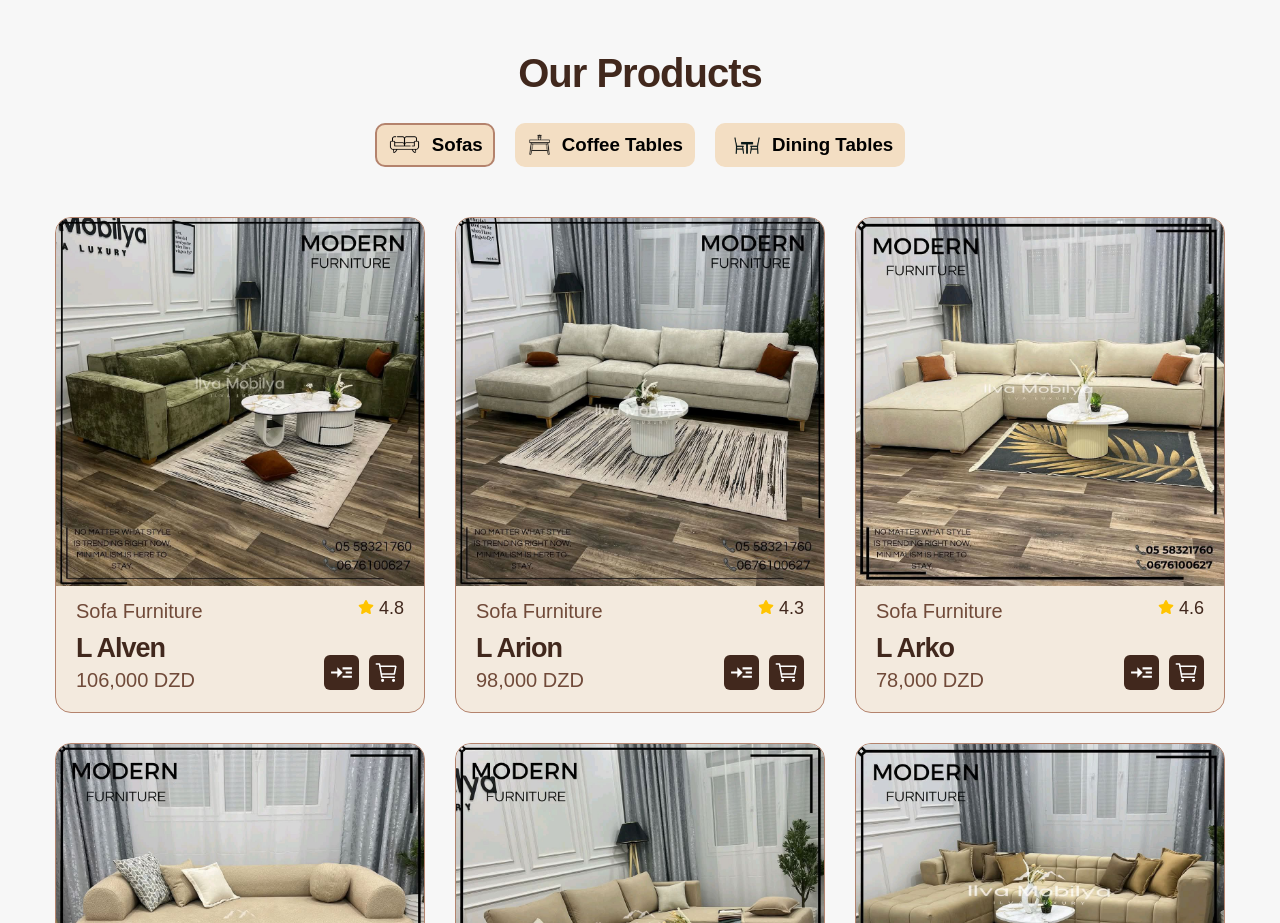
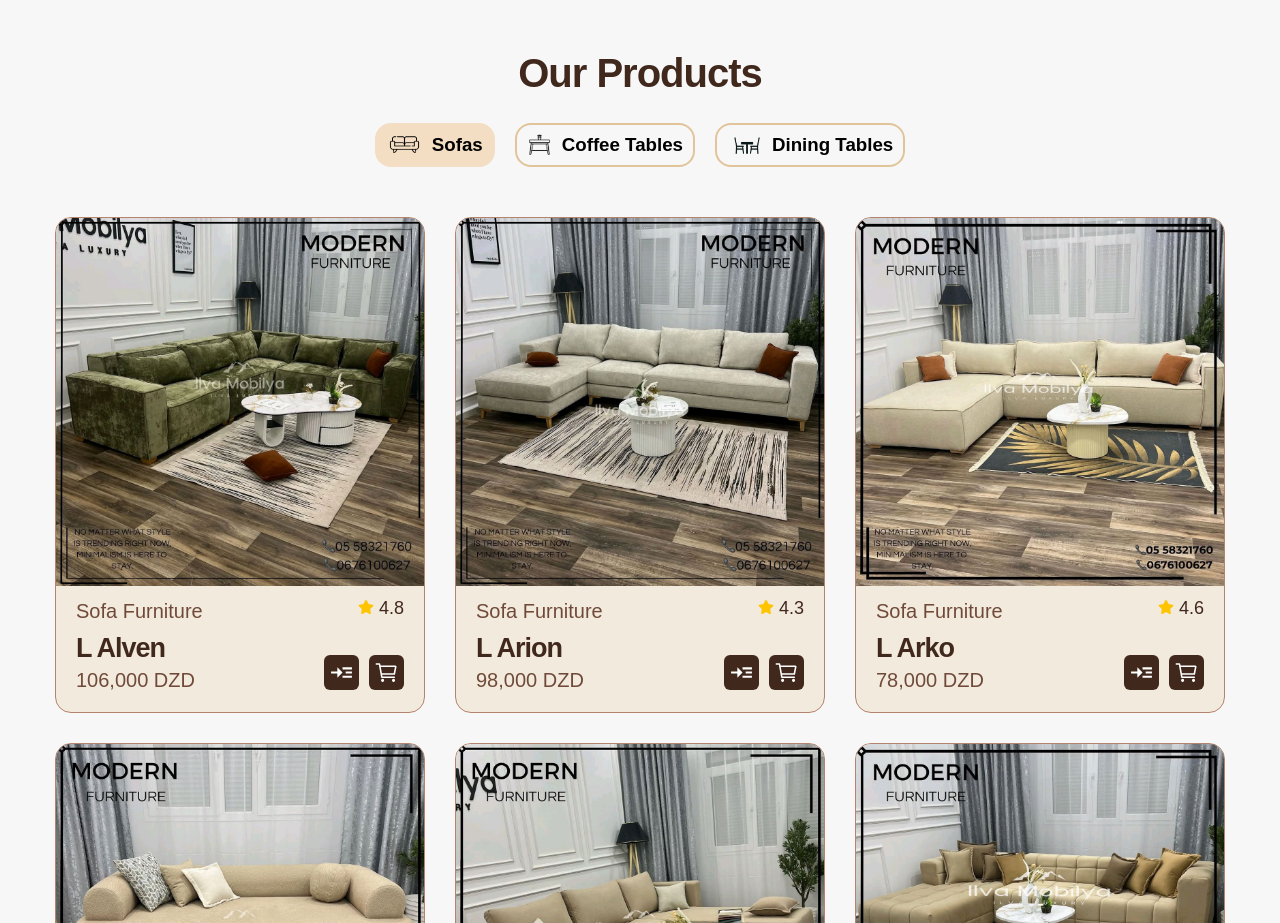
Before and after one commit to AdamKhelladi/ilvamobilya-store, a React (Create React App) app: page / in a window 1280 px wide. Shown: the part 2340-3263 px from the top of the page. Built offline with nearby package versions, Linux system fonts and the light colour scheme.

Commit message:
Chnage the styles of the categories on Product component

```diff
--- a/src/components/Products/Products.css
+++ b/src/components/Products/Products.css
@@ -18,10 +18,9 @@
 }
 
 .products-container .products-categories .category {
-  background-color: var(--bg-hover);
-  border: 2px solid var(--bg-hover);
+  border: 2px solid var(--gradient-color-two);
   height: 40px;
-  border-radius: 10px;
+  border-radius: 16px;
   display: flex;
   align-items: center;
   cursor: pointer;
@@ -29,10 +28,12 @@
   transition: 0.3s;
 }
 .products-container .products-categories .category.categorySelected {
-  border: 2px solid var(--border-color);
+  background-color: var(--bg-hover);
+  border: 2px solid var(--bg-hover);
 }
 .products-container .products-categories .category:hover {
-  border: 2px solid var(--border-color);
+  background-color: var(--bg-hover);
+  border: 2px solid var(--bg-hover);
 }
 
 .products-container .products-categories .category h3 {
```
